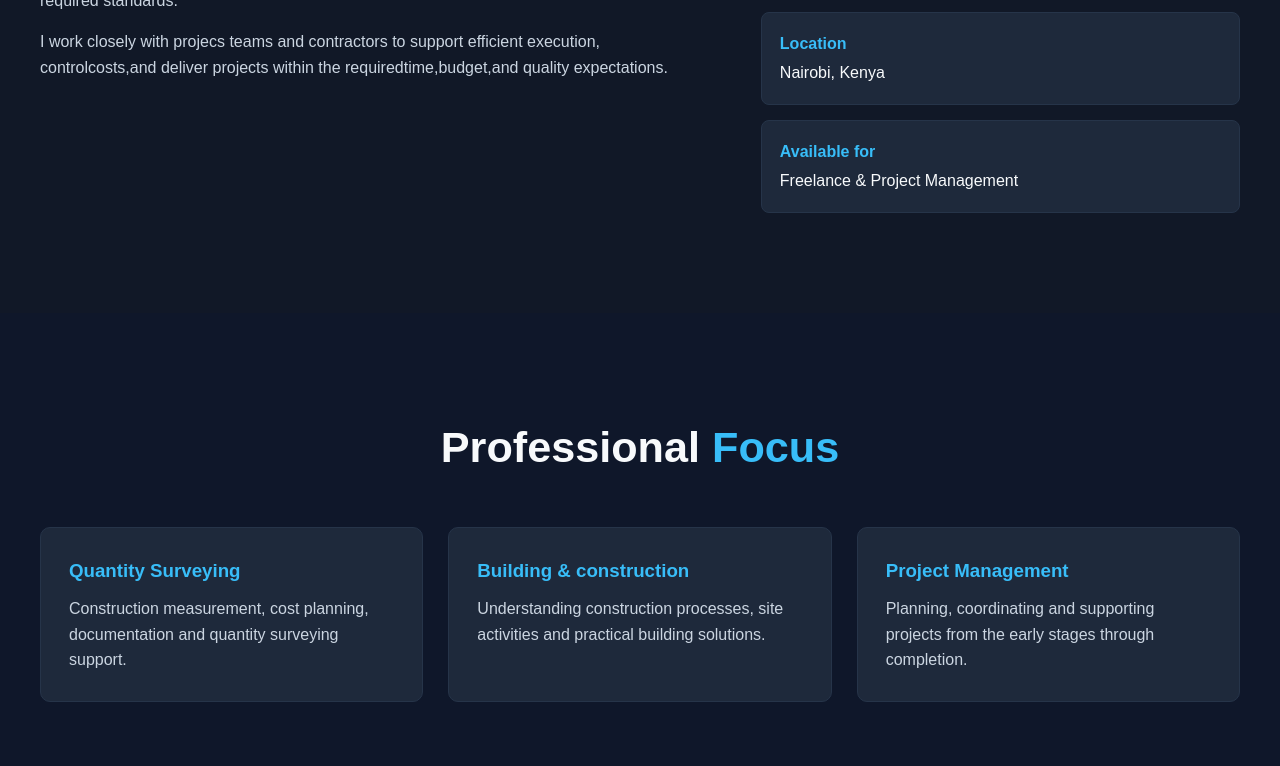
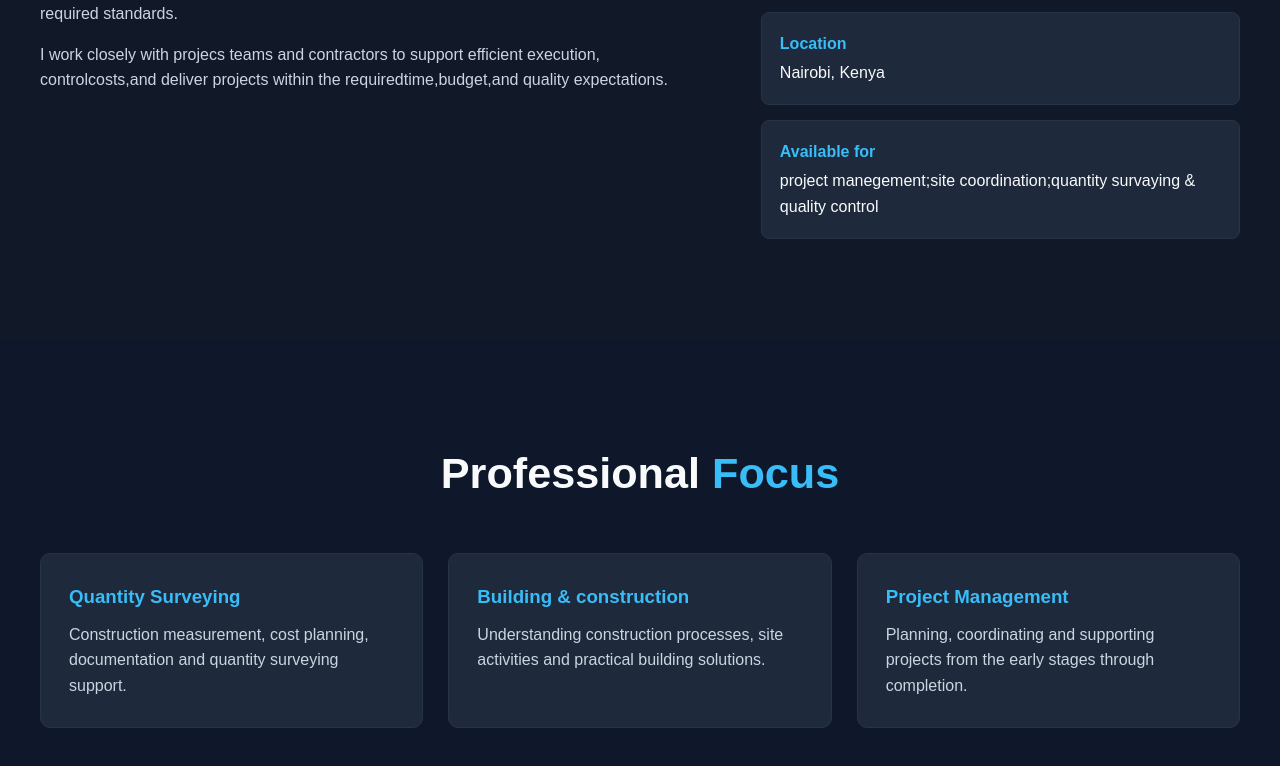
Before and after one commit to samuelmuhati322-cmd/my-portfolio, a plain HTML site: page index.html in a window 1280 px wide. Shown: the part 1327-2093 px from the top of the page. Drawn offline with Linux system fonts and the light colour scheme.

Commit message:
Update index.html

```diff
--- a/index.html
+++ b/index.html
@@ -193,7 +193,7 @@
 
                     <strong>Available for</strong>
 
-                    Freelance & Project Management
+                    project manegement;site coordination;quantity survaying & quality control
 
                 </div>
 
```
